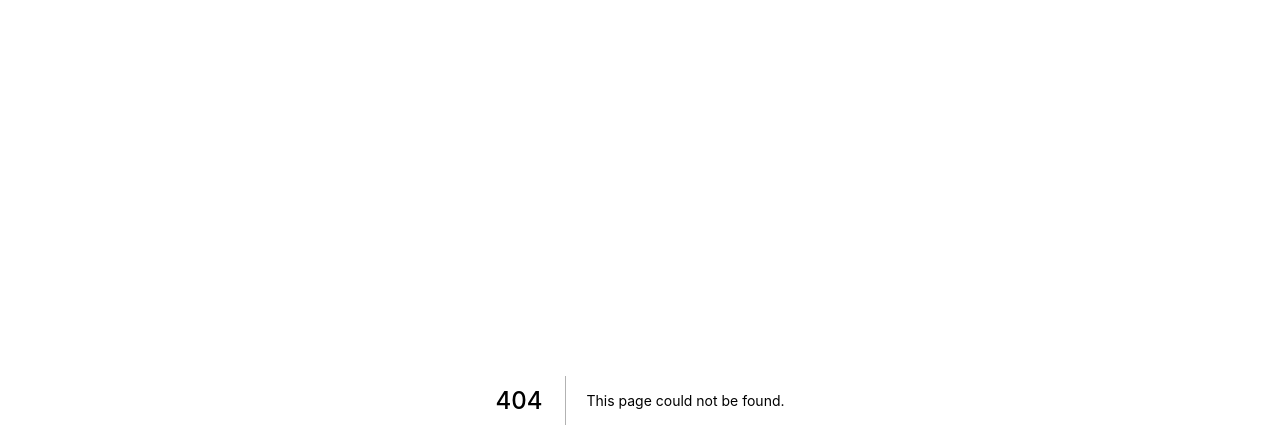
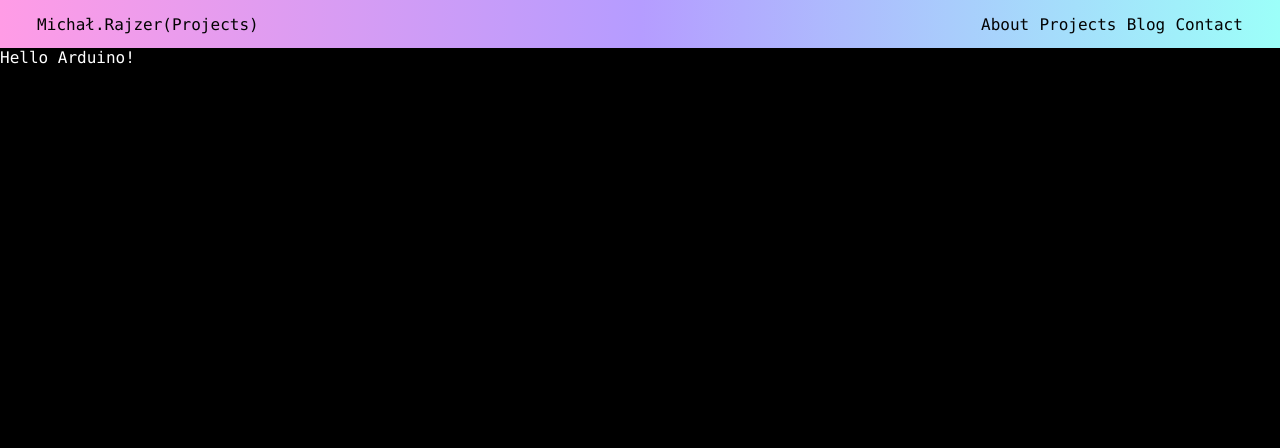
Before and after one commit to lrajzer/Personal-Site-Next, a Next.js app in the folder personal-site/: page /projects/arduino in a window 1280 px wide. Before the commit this address had no page. Shown: the top 448 px of the page. Built offline with nearby package versions, Linux system fonts and the light colour scheme.

Commit message:
Added a few placeholder pages

```diff
--- /dev/null
+++ b/personal-site/pages/projects/arduino.js
@@ -0,0 +1,5 @@
+import Layout from "../../components/Layout";
+
+export default function Arduino () {
+    return <Layout>Hello Arduino!</Layout>
+}
--- /dev/null
+++ b/personal-site/pages/projects/javascript.js
@@ -0,0 +1,5 @@
+import Layout from "../../components/Layout";
+
+export default function Javascript() {
+  return <Layout>Hello Javascript!</Layout>;
+}
--- /dev/null
+++ b/personal-site/pages/projects/python.js
@@ -0,0 +1,5 @@
+import Layout from "../../components/Layout";
+
+export default function Python() {
+  return <Layout>Hello Python!</Layout>;
+}
```
